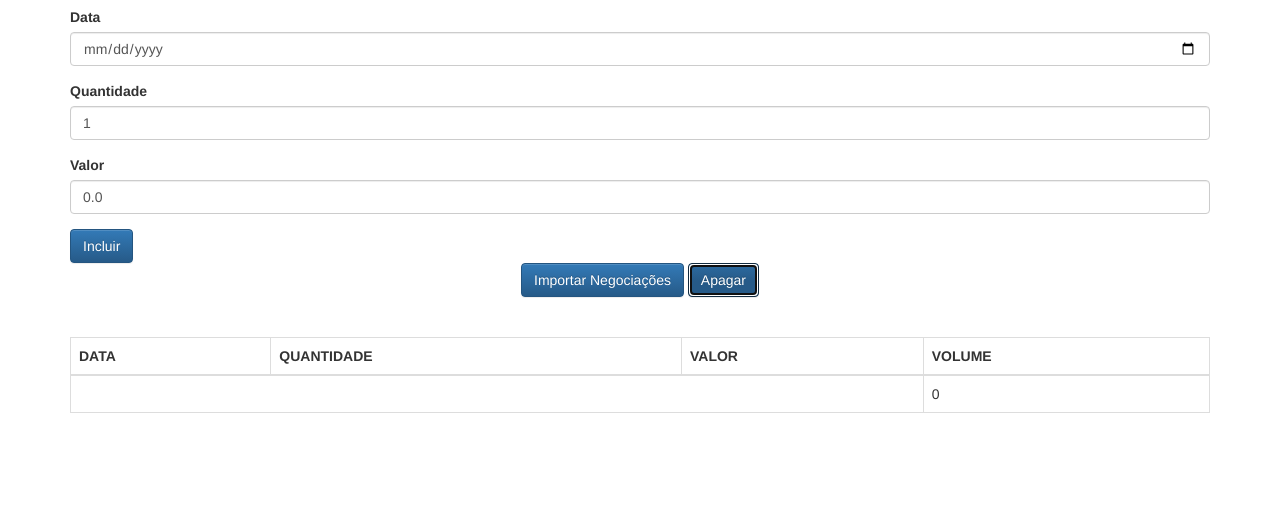
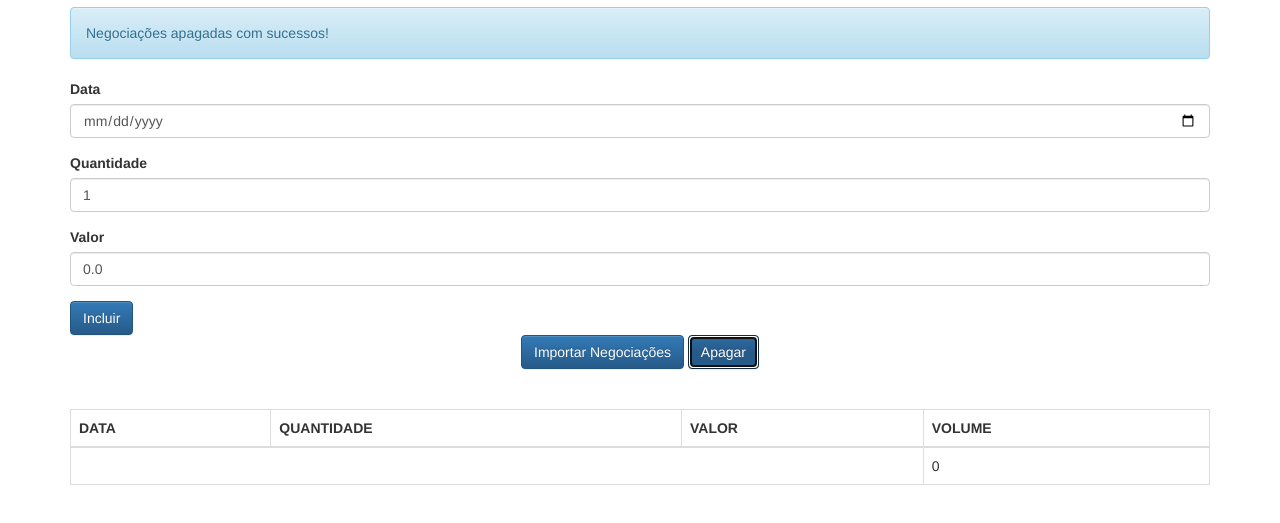
Before and after one commit to gaitolini/alura-avancado, a plain HTML site: page client/index.html in a window 1280 px wide. Both pictures are taken after a click on the button "Apagar". Shown: the part 63-586 px from the top of the page. Drawn offline with Linux system fonts and the light colour scheme.

Commit message:
metodo apaga

```diff
--- a/client/index.html
+++ b/client/index.html
@@ -39,7 +39,7 @@
         <button class="btn btn-primary text-center" type="button">
             Importar Negociações
         </button>
-        <button class="btn btn-primary text-center" type="button">
+        <button onclick="negociacaoController.apaga()" class="btn btn-primary text-center" type="button">
             Apagar
         </button>
     </div>
--- a/client/js/app/controllers/ListaNegociacoes.js
+++ b/client/js/app/controllers/ListaNegociacoes.js
@@ -14,5 +14,9 @@
         return [].concat(this._negociacoes);
     }
 
+    limpa() {
+        this._negociacoes = [];
+    }
+
 
 }
--- a/client/js/app/controllers/NegociacaoController.js
+++ b/client/js/app/controllers/NegociacaoController.js
@@ -28,6 +28,14 @@
         this._limpaFormulario();
     }
 
+    apaga() {
+        this._listaNegociacoes.limpa();
+        this._negociacoesViews.update(this._listaNegociacoes);
+
+        this._mensagem.texto = "Negociações apagadas com sucessos!";
+        this._mensagemView.update(this._mensagem);
+    }
+
     _criaNegociacao() {
         return new Negociacao(
             DateHelper.strToDate(this._inputData.value),
```
